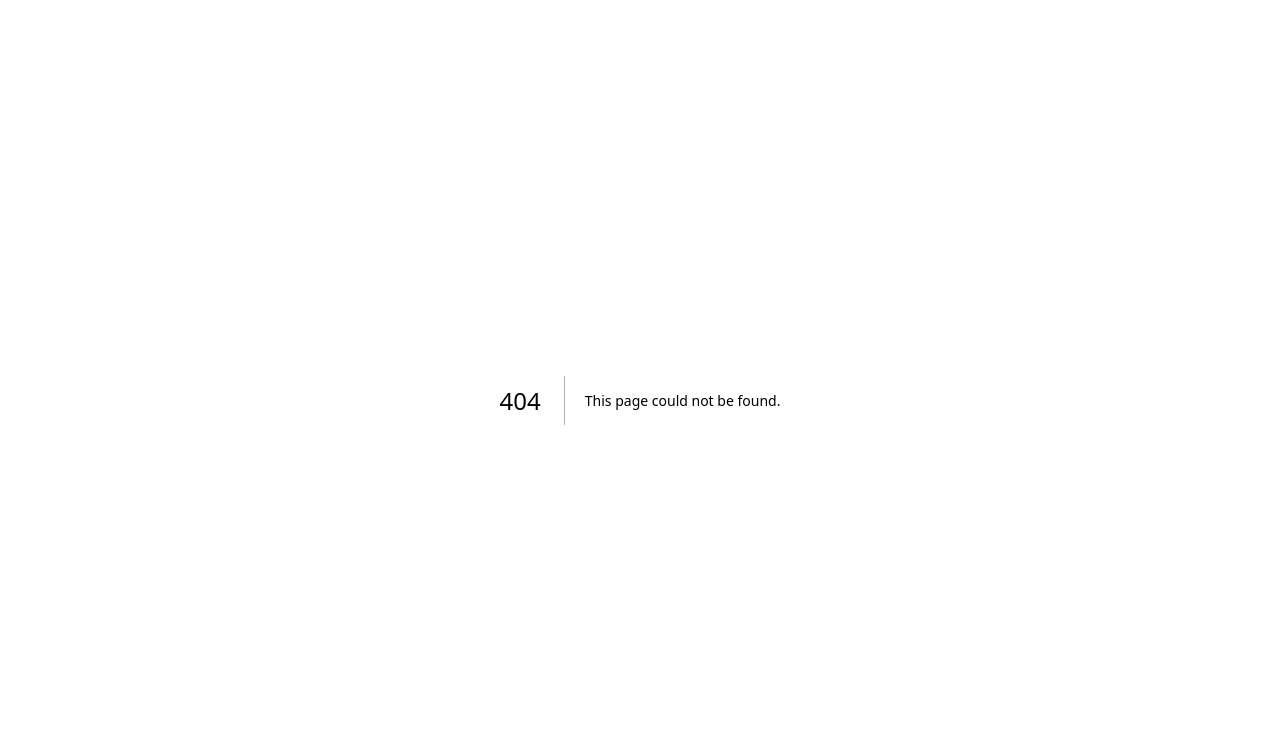
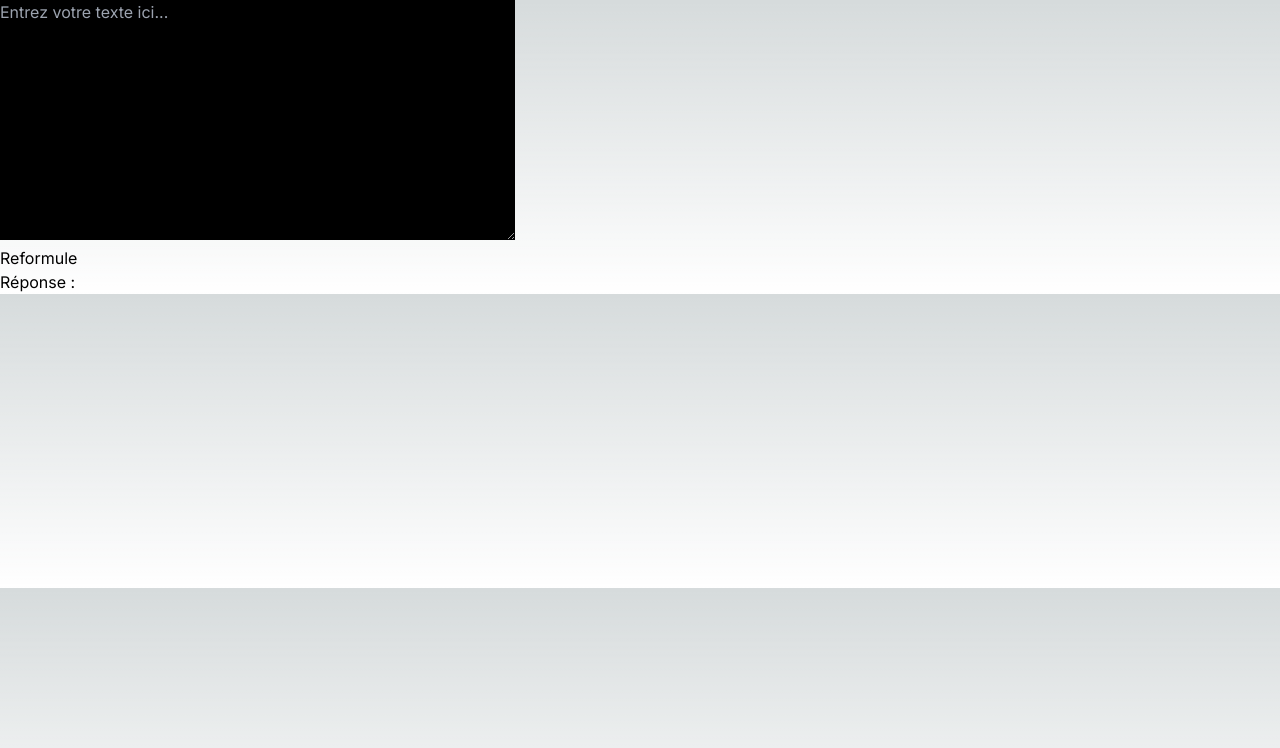
Before and after one commit to Pierrejuppin/Undysia, a Next.js app: page /reformulation in a window 1280 px wide. Before the commit this address had no page. Shown: the top 748 px of the page. Built offline with nearby package versions, Linux system fonts and the light colour scheme.

Commit message:
reformulation page

```diff
--- /dev/null
+++ b/src/app/reformulation/page.jsx
@@ -0,0 +1,62 @@
+"use client";
+
+import { useState } from "react";
+
+const CorrectionForm = () => {
+  const [inputText, setInputText] = useState("");
+  const [response, setResponse] = useState("");
+
+  const handleSubmit = async (e) => {
+    e.preventDefault();
+    try {
+      const apiKey = process.env.NEXT_PUBLIC_OPENAI_API_KEY;
+      const response = await fetch(
+        "https://api.openai.com/v1/chat/completions",
+        {
+          method: "POST",
+          headers: {
+            "Content-Type": "application/json",
+            Authorization: `Bearer ${apiKey}`,
+          },
+          body: JSON.stringify({
+            model: "gpt-3.5-turbo",
+            messages: [
+              {
+                role: "user",
+                content: `Reformule ce texte pour un context profesionnel : ${inputText}`,
+              },
+            ],
+          }),
+        }
+      );
+      const data = await response.json();
+      const correctedText = data.choices[0].message.content;
+      setResponse(correctedText);
+    } catch (error) {
+      console.error("Error fetching from ChatGPT API:", error);
+    }
+  };
+
+  return (
+    <div>
+      <form onSubmit={handleSubmit}>
+        <textarea
+          className="bg-black"
+          value={inputText}
+          onChange={(e) => setInputText(e.target.value)}
+          placeholder="Entrez votre texte ici..."
+          rows={10}
+          cols={50}
+        />
+        <br />
+        <button type="submit">Reformule</button>
+      </form>
+      <div>
+        <h3>Réponse :</h3>
+        <p>{response}</p>
+      </div>
+    </div>
+  );
+};
+
+export default CorrectionForm;
```
Also changed, not shown: src/app/correction/page.jsx (renamed from src/app/home/page.jsx).
